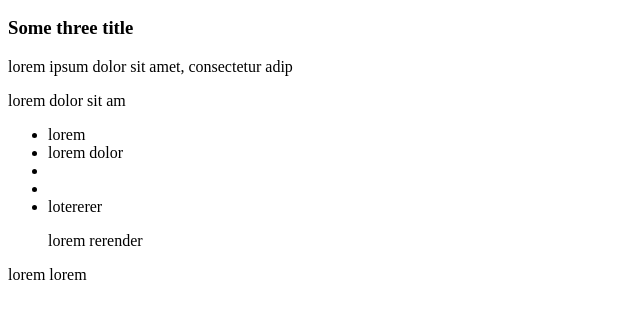
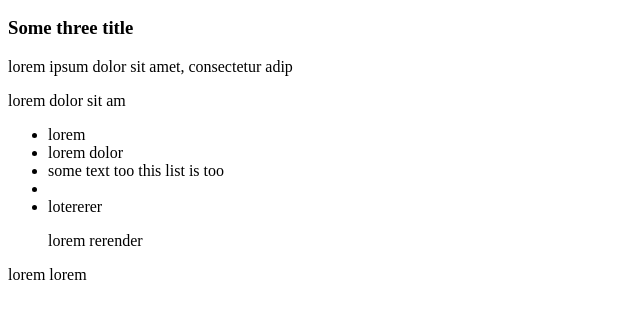
Before and after one commit to kafunet/learngit2, a plain HTML site: page index.html in a window 1280 px wide. Shown: the part 110-428 px from the top of the page, without its empty margins (0-640 px from the left). Drawn offline with Linux system fonts and the light colour scheme.

Commit message:
Edit list

```diff
--- a/index.html
+++ b/index.html
@@ -14,7 +14,7 @@
 <ul>
     <li>lorem</li>
     <li>lorem    dolor</li>
-    <li></li>
+    <li>some text too this list is too</li>
     <li></li>
     <li>lotererer</li>
     <p>lorem rerender</p>
```
